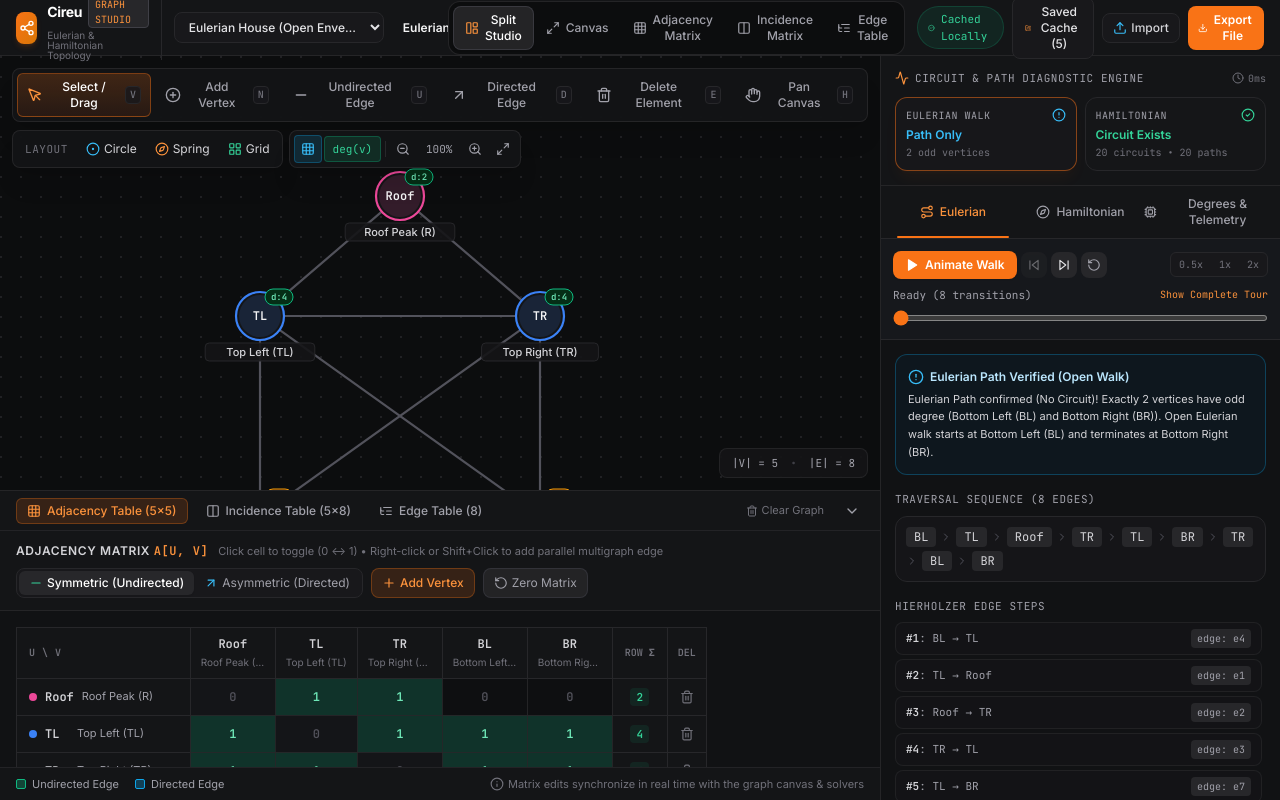
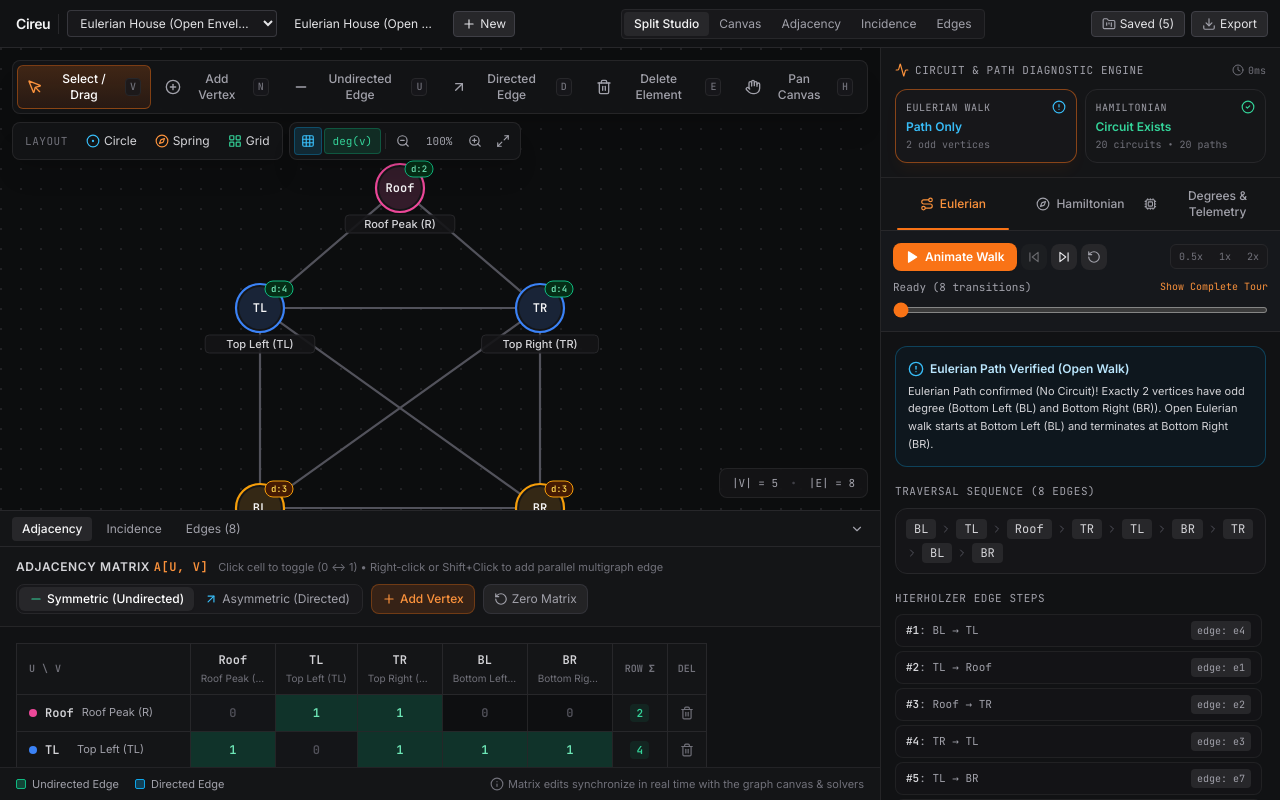
Before and after one commit to DeployedReject/Cireu, a React (Vite) app: page / in a window 1280 px wide. Built offline with nearby package versions, Linux system fonts and the light colour scheme.

Commit message:
simplify header and remove duplicates

```diff
--- a/src/App.tsx
+++ b/src/App.tsx
@@ -1,13 +1,8 @@
-import React, { useState, useMemo, useRef, useCallback } from 'react';
+import { useState, useMemo, useCallback } from 'react';
 import { motion, AnimatePresence } from 'framer-motion';
 import {
-  Grid,
-  Columns,
-  ListTree,
   ChevronDown,
-  ChevronUp,
-  Trash2,
-  CheckCircle2
+  ChevronUp
 } from 'lucide-react';
 import {
   GraphData,
@@ -69,8 +64,6 @@ export function App() {
   const [activeStepNodeId, setActiveStepNodeId] = useState<string | undefined>(undefined);
   const [activeFromNodeId, setActiveFromNodeId] = useState<string | undefined>(undefined);
   const [playbackMode, setPlaybackMode] = useState<'eulerian' | 'hamiltonian' | null>(null);
-
-  const quickImportInputRef = useRef<HTMLInputElement | null>(null);
 
   const triggerToast = useCallback((msg: string) => {
     setToastMessage(msg);
@@ -357,18 +350,6 @@ export function App() {
     triggerToast(`Created "${newGraph.name}"`);
   };
 
-  const handleDuplicateGraph = () => {
-    const copy: GraphData = {
-      ...activeGraph,
-      id: `graph-${Date.now()}`,
-      name: `${activeGraph.name} (Copy)`,
-      createdAt: Date.now(),
-      updatedAt: Date.now()
-    };
-    commitGraphUpdate(copy);
-    triggerToast(`Duplicated as "${copy.name}"`);
-  };
-
   const handleDeleteSavedGraph = (id: string) => {
     const remaining = deleteGraph(id);
     setSavedGraphs(remaining);
@@ -417,19 +398,6 @@ export function App() {
     return { success: res.success, message: res.message };
   };
 
-  const handleQuickImportFile = (e: React.ChangeEvent<HTMLInputElement>) => {
-    const file = e.target.files?.[0];
-    if (!file) return;
-    const reader = new FileReader();
-    reader.onload = ev => {
-      if (typeof ev.target?.result === 'string') {
-        handleImportJsonString(ev.target.result);
-      }
-    };
-    reader.readAsText(file);
-    e.target.value = '';
-  };
-
   const handleHighlightTrace = useCallback(
     (
       edgeIds: string[],
@@ -450,16 +418,7 @@ export function App() {
   );
 
   return (
-    <div className="flex flex-col h-screen w-screen bg-[#0c0d0e] text-zinc-100 overflow-hidden">
-      {/* Hidden input for Quick Import button in Header */}
-      <input
-        ref={quickImportInputRef}
-        type="file"
-        accept=".json,application/json"
-        onChange={handleQuickImportFile}
-        className="hidden"
-      />
-
+    <div className="flex flex-col h-screen w-screen bg-[#0e0f11] text-zinc-200 overflow-hidden">
       {/* Top Navigation Header */}
       <Header
         activeGraph={activeGraph}
@@ -472,11 +431,8 @@ export function App() {
           saveGraph(g);
         }}
         onCreateNewGraph={handleCreateNewGraph}
-        onDuplicateGraph={handleDuplicateGraph}
         onOpenLibraryModal={() => setIsLibraryModalOpen(true)}
         onExportAll={handleExportAll}
-        onQuickImportClick={() => quickImportInputRef.current?.click()}
-        lastSavedAt={activeGraph.updatedAt}
       />
 
       {/* Main Studio Body */}
@@ -509,28 +465,27 @@ export function App() {
                 />
               </div>
 
-              {/* Lower Synchronized Table Dock (Adjacency Matrix & Edge Table) */}
+              {/* Lower Synchronized Table Dock */}
               <div
-                className={`border-t border-zinc-800/90 bg-[#141517] flex flex-col transition-all duration-200 ${
-                  isBottomDockOpen ? 'h-[310px]' : 'h-10'
+                className={`border-t border-zinc-800 bg-[#111214] flex flex-col transition-all duration-200 ${
+                  isBottomDockOpen ? 'h-[290px]' : 'h-9'
                 }`}
               >
                 {/* Dock Header Bar */}
-                <div className="h-10 px-4 border-b border-zinc-800/80 flex items-center justify-between select-none shrink-0">
-                  <div className="flex items-center gap-2">
+                <div className="h-9 px-3 border-b border-zinc-800 flex items-center justify-between select-none shrink-0 bg-zinc-900/50">
+                  <div className="flex items-center gap-1">
                     <button
                       onClick={() => {
                         setBottomDockTab('matrix');
                         setIsBottomDockOpen(true);
                       }}
-                      className={`flex items-center gap-1.5 px-2.5 py-1 rounded-md text-xs font-medium transition-colors ${
+                      className={`px-2.5 py-1 rounded text-xs transition-colors ${
                         bottomDockTab === 'matrix' && isBottomDockOpen
-                          ? 'bg-orange-500/15 text-orange-400 border border-orange-500/30'
+                          ? 'bg-zinc-800 text-zinc-100 font-medium'
                           : 'text-zinc-400 hover:text-zinc-200'
                       }`}
                     >
-                      <Grid className="w-3.5 h-3.5" />
-                      Adjacency Table ({activeGraph.nodes.length}×{activeGraph.nodes.length})
+                      Adjacency
                     </button>
 
                     <button
@@ -538,14 +493,13 @@ export function App() {
                         setBottomDockTab('incidence');
                         setIsBottomDockOpen(true);
                       }}
-                      className={`flex items-center gap-1.5 px-2.5 py-1 rounded-md text-xs font-medium transition-colors ${
+                      className={`px-2.5 py-1 rounded text-xs transition-colors ${
                         bottomDockTab === 'incidence' && isBottomDockOpen
-                          ? 'bg-orange-500/15 text-orange-400 border border-orange-500/30'
+                          ? 'bg-zinc-800 text-zinc-100 font-medium'
                           : 'text-zinc-400 hover:text-zinc-200'
                       }`}
                     >
-                      <Columns className="w-3.5 h-3.5" />
-                      Incidence Table ({activeGraph.nodes.length}×{activeGraph.edges.length})
+                      Incidence
                     </button>
 
                     <button
@@ -553,40 +507,27 @@ export function App() {
                         setBottomDockTab('edges');
                         setIsBottomDockOpen(true);
                       }}
-                      className={`flex items-center gap-1.5 px-2.5 py-1 rounded-md text-xs font-medium transition-colors ${
+                      className={`px-2.5 py-1 rounded text-xs transition-colors ${
                         bottomDockTab === 'edges' && isBottomDockOpen
-                          ? 'bg-orange-500/15 text-orange-400 border border-orange-500/30'
+                          ? 'bg-zinc-800 text-zinc-100 font-medium'
                           : 'text-zinc-400 hover:text-zinc-200'
                       }`}
                     >
-                      <ListTree className="w-3.5 h-3.5" />
-                      Edge Table ({activeGraph.edges.length})
+                      Edges ({activeGraph.edges.length})
                     </button>
                   </div>
 
-                  <div className="flex items-center gap-2">
-                    <button
-                      onClick={() =>
-                        commitGraphUpdate({ ...activeGraph, nodes: [], edges: [] })
-                      }
-                      className="flex items-center gap-1 px-2 py-1 rounded text-[11px] text-zinc-500 hover:text-rose-400 hover:bg-rose-500/10 transition-colors"
-                    >
-                      <Trash2 className="w-3 h-3" />
-                      Clear Graph
-                    </button>
-
                   <button
                     onClick={() => setIsBottomDockOpen(o => !o)}
-                      className="p-1 rounded hover:bg-zinc-800 text-zinc-400 hover:text-zinc-200 transition-colors"
-                      title={isBottomDockOpen ? 'Collapse Table Dock' : 'Expand Table Dock'}
+                    className="p-1 rounded hover:bg-zinc-800 text-zinc-400 hover:text-zinc-200"
+                    title={isBottomDockOpen ? 'Collapse' : 'Expand'}
                   >
                     {isBottomDockOpen ? (
-                        <ChevronDown className="w-4 h-4" />
+                      <ChevronDown className="w-3.5 h-3.5" />
                     ) : (
-                        <ChevronUp className="w-4 h-4" />
+                      <ChevronUp className="w-3.5 h-3.5" />
                     )}
                   </button>
-                  </div>
                 </div>
 
                 {/* Dock Body */}
@@ -736,17 +677,16 @@ export function App() {
         onImportJsonString={handleImportJsonString}
       />
 
-      {/* Floating Toast Notification */}
+      {/* Toast Notification */}
       <AnimatePresence>
         {toastMessage && (
           <motion.div
-            initial={{ opacity: 0, y: 20, scale: 0.95 }}
-            animate={{ opacity: 1, y: 0, scale: 1 }}
-            exit={{ opacity: 0, y: 20, scale: 0.95 }}
-            className="fixed bottom-5 right-5 z-50 flex items-center gap-2 px-4 py-2.5 rounded-xl bg-zinc-900 border border-orange-500/40 text-xs font-medium text-zinc-100 shadow-2xl"
+            initial={{ opacity: 0, y: 10 }}
+            animate={{ opacity: 1, y: 0 }}
+            exit={{ opacity: 0, y: 10 }}
+            className="fixed bottom-4 right-4 z-50 px-3 py-1.5 rounded bg-zinc-900 border border-zinc-700 text-xs text-zinc-200"
           >
-            <CheckCircle2 className="w-4 h-4 text-orange-400 shrink-0" />
-            <span>{toastMessage}</span>
+            {toastMessage}
           </motion.div>
         )}
       </AnimatePresence>
--- a/src/components/header/Header.tsx
+++ b/src/components/header/Header.tsx
@@ -1,18 +1,8 @@
 import React from 'react';
-import { motion } from 'framer-motion';
 import {
-  Share2,
   FolderKanban,
   Download,
-  Upload,
-  LayoutPanelLeft,
-  Maximize2,
-  Grid,
-  Columns,
-  ListTree,
-  Plus,
-  CheckCircle2,
-  Copy
+  Plus
 } from 'lucide-react';
 import { GraphData, ViewMode } from '../../types/graph';
 
@@ -24,11 +14,8 @@ interface HeaderProps {
   onRenameGraph: (newName: string) => void;
   onSelectGraph: (graph: GraphData) => void;
   onCreateNewGraph: () => void;
-  onDuplicateGraph: () => void;
   onOpenLibraryModal: () => void;
   onExportAll: () => void;
-  onQuickImportClick: () => void;
-  lastSavedAt: number;
 }
 
 export const Header: React.FC<HeaderProps> = ({
@@ -39,51 +26,33 @@ export const Header: React.FC<HeaderProps> = ({
   onRenameGraph,
   onSelectGraph,
   onCreateNewGraph,
-  onDuplicateGraph,
   onOpenLibraryModal,
-  onExportAll,
-  onQuickImportClick
+  onExportAll
 }) => {
-  const viewModes: { id: ViewMode; label: string; icon: React.ReactNode }[] = [
-    { id: 'split', label: 'Split Studio', icon: <LayoutPanelLeft className="w-3.5 h-3.5" /> },
-    { id: 'canvas-only', label: 'Canvas', icon: <Maximize2 className="w-3.5 h-3.5" /> },
-    { id: 'matrix-only', label: 'Adjacency Matrix', icon: <Grid className="w-3.5 h-3.5" /> },
-    { id: 'incidence-only', label: 'Incidence Matrix', icon: <Columns className="w-3.5 h-3.5" /> },
-    { id: 'edges-only', label: 'Edge Table', icon: <ListTree className="w-3.5 h-3.5" /> }
+  const viewModes: { id: ViewMode; label: string }[] = [
+    { id: 'split', label: 'Split Studio' },
+    { id: 'canvas-only', label: 'Canvas' },
+    { id: 'matrix-only', label: 'Adjacency' },
+    { id: 'incidence-only', label: 'Incidence' },
+    { id: 'edges-only', label: 'Edges' }
   ];
 
   return (
-    <header className="h-14 px-4 bg-[#141517] border-b border-zinc-800/90 flex items-center justify-between gap-3 select-none z-30 shrink-0">
-      {/* Left: Brand + Active Graph Selector + Title */}
-      <div className="flex items-center gap-3 min-w-0">
-        {/* Brand Identity */}
-        <div className="flex items-center gap-2.5 pr-3 border-r border-zinc-800">
-          <div className="w-8 h-8 rounded-lg bg-gradient-to-br from-orange-500 to-amber-600 flex items-center justify-center shadow-md shadow-orange-500/15">
-            <Share2 className="w-4 h-4 text-white" />
-          </div>
-          <div className="hidden sm:block">
-            <div className="flex items-center gap-1.5">
-              <span className="font-bold text-sm tracking-tight text-white">Cireu</span>
-              <span className="text-[10px] font-mono uppercase px-1.5 py-0.2 rounded bg-zinc-800 text-orange-400 border border-zinc-700">
-                Graph Studio
+    <header className="h-12 px-3 bg-[#111214] border-b border-zinc-800 flex items-center justify-between gap-3 select-none shrink-0 text-zinc-300">
+      {/* Left: Brand + Graph Selection */}
+      <div className="flex items-center gap-2 min-w-0">
+        <span className="font-semibold text-sm text-zinc-100 tracking-tight pl-1 pr-2 border-r border-zinc-800">
+          Cireu
         </span>
-            </div>
-            <p className="text-[10px] text-zinc-500 leading-none mt-0.5">
-              Eulerian & Hamiltonian Topology
-            </p>
-          </div>
-        </div>
 
-        {/* Quick Preset & Saved Switcher */}
-        <div className="flex items-center gap-2 min-w-0">
         <select
           value={activeGraph.id}
           onChange={e => {
             const found = savedGraphs.find(g => g.id === e.target.value);
             if (found) onSelectGraph(found);
           }}
-            aria-label="Select saved or preset graph"
-            className="bg-zinc-900 hover:bg-zinc-800/90 border border-zinc-800 rounded-lg px-2.5 py-1.5 text-xs font-medium text-zinc-200 focus:outline-none focus:border-orange-500 transition-colors max-w-[180px] sm:max-w-[210px] truncate"
+          aria-label="Select graph"
+          className="bg-zinc-900 border border-zinc-700/80 rounded px-2 py-1 text-xs text-zinc-200 focus:outline-none focus:border-zinc-500 max-w-[170px] sm:max-w-[210px] truncate"
         >
           {savedGraphs.map(g => (
             <option key={g.id} value={g.id}>
@@ -92,96 +61,62 @@ export const Header: React.FC<HeaderProps> = ({
           ))}
         </select>
 
-          {/* Editable Active Graph Title */}
         <input
           type="text"
           value={activeGraph.name}
           onChange={e => onRenameGraph(e.target.value)}
-            aria-label="Rename active graph"
-            className="hidden lg:block bg-transparent hover:bg-zinc-900/60 focus:bg-zinc-900 px-2.5 py-1 rounded-md border border-transparent focus:border-zinc-700 text-xs font-semibold text-zinc-100 focus:outline-none w-48 truncate transition-colors"
-            title="Click to rename active graph"
+          aria-label="Rename graph"
+          className="hidden md:block bg-transparent hover:bg-zinc-900/50 focus:bg-zinc-900 px-2 py-1 rounded border border-transparent focus:border-zinc-700 text-xs text-zinc-200 focus:outline-none w-40 truncate"
+          title="Click to rename"
         />
 
         <button
           onClick={onCreateNewGraph}
+          className="flex items-center gap-1 px-2 py-1 rounded text-xs bg-zinc-800 hover:bg-zinc-700 text-zinc-200 border border-zinc-700"
           title="Create New Graph"
-            className="p-1.5 rounded-lg bg-zinc-900 hover:bg-zinc-800 border border-zinc-800 text-zinc-300 hover:text-white transition-colors"
         >
-            <Plus className="w-4 h-4" />
-          </button>
-
-          <button
-            onClick={onDuplicateGraph}
-            title="Duplicate Current Graph in Cache"
-            className="hidden md:flex p-1.5 rounded-lg bg-zinc-900 hover:bg-zinc-800 border border-zinc-800 text-zinc-300 hover:text-white transition-colors"
-          >
-            <Copy className="w-3.5 h-3.5" />
+          <Plus className="w-3.5 h-3.5" />
+          <span>New</span>
         </button>
       </div>
-      </div>
 
-      {/* Center: Workspace View Switcher */}
-      <div className="hidden md:flex items-center p-1 rounded-xl bg-[#0c0d0e] border border-zinc-800/90">
+      {/* Center: View Switcher */}
+      <div className="hidden md:flex items-center bg-zinc-900 border border-zinc-800 rounded p-0.5 text-xs">
         {viewModes.map(mode => {
           const active = viewMode === mode.id;
           return (
             <button
               key={mode.id}
               onClick={() => setViewMode(mode.id)}
-              className={`relative flex items-center gap-1.5 px-3 py-1.5 rounded-lg text-xs font-medium transition-colors ${
-                active ? 'text-white' : 'text-zinc-400 hover:text-zinc-200'
+              className={`px-2.5 py-1 rounded transition-colors ${
+                active
+                  ? 'bg-zinc-800 text-zinc-100 font-medium'
+                  : 'text-zinc-400 hover:text-zinc-200'
               }`}
             >
-              {active && (
-                <motion.div
-                  layoutId="headerViewModePill"
-                  className="absolute inset-0 bg-zinc-800/90 border border-zinc-700/80 rounded-lg shadow-sm"
-                  transition={{ type: 'spring', stiffness: 450, damping: 32 }}
-                />
-              )}
-              <span className={`relative z-10 ${active ? 'text-orange-400' : ''}`}>
-                {mode.icon}
-              </span>
-              <span className="relative z-10">{mode.label}</span>
+              {mode.label}
             </button>
           );
         })}
       </div>
 
-      {/* Right: Cache Status & Import / Export Actions */}
-      <div className="flex items-center gap-2">
-        <div
-          className="hidden xl:flex items-center gap-1.5 px-2.5 py-1 rounded-full bg-emerald-500/10 border border-emerald-500/20 text-[11px] font-mono text-emerald-400"
-          title="All changes automatically persist to browser local cache"
-        >
-          <CheckCircle2 className="w-3 h-3" />
-          <span>Cached Locally</span>
-        </div>
-
+      {/* Right: Storage & Export */}
+      <div className="flex items-center gap-1.5">
         <button
           onClick={onOpenLibraryModal}
-          className="flex items-center gap-1.5 px-3 py-1.5 rounded-lg bg-zinc-900 hover:bg-zinc-800 border border-zinc-800 text-xs font-medium text-zinc-200 transition-colors"
+          className="flex items-center gap-1 px-2.5 py-1 rounded text-xs bg-zinc-800 hover:bg-zinc-700 text-zinc-200 border border-zinc-700"
         >
-          <FolderKanban className="w-3.5 h-3.5 text-orange-400" />
-          <span>Saved Cache ({savedGraphs.length})</span>
-        </button>
-
-        <button
-          onClick={onQuickImportClick}
-          title="Import Graph Archive (.json)"
-          className="flex items-center gap-1 px-2.5 py-1.5 rounded-lg bg-zinc-900 hover:bg-zinc-800 border border-zinc-800 text-xs font-medium text-zinc-300 hover:text-white transition-colors"
-        >
-          <Upload className="w-3.5 h-3.5 text-sky-400" />
-          <span className="hidden sm:inline">Import</span>
+          <FolderKanban className="w-3.5 h-3.5 text-zinc-400" />
+          <span>Saved ({savedGraphs.length})</span>
         </button>
 
         <button
           onClick={onExportAll}
-          title="Export All Saved Graphs as JSON File"
-          className="flex items-center gap-1 px-2.5 py-1.5 rounded-lg bg-orange-500 hover:bg-orange-600 text-white text-xs font-semibold shadow-sm transition-colors"
+          className="flex items-center gap-1 px-2.5 py-1 rounded text-xs bg-zinc-800 hover:bg-zinc-700 text-zinc-200 border border-zinc-700"
+          title="Export JSON"
         >
-          <Download className="w-3.5 h-3.5" />
-          <span className="hidden sm:inline">Export File</span>
+          <Download className="w-3.5 h-3.5 text-zinc-400" />
+          <span>Export</span>
         </button>
       </div>
     </header>
```
Lines whose indentation alone changed are shown as unchanged.
